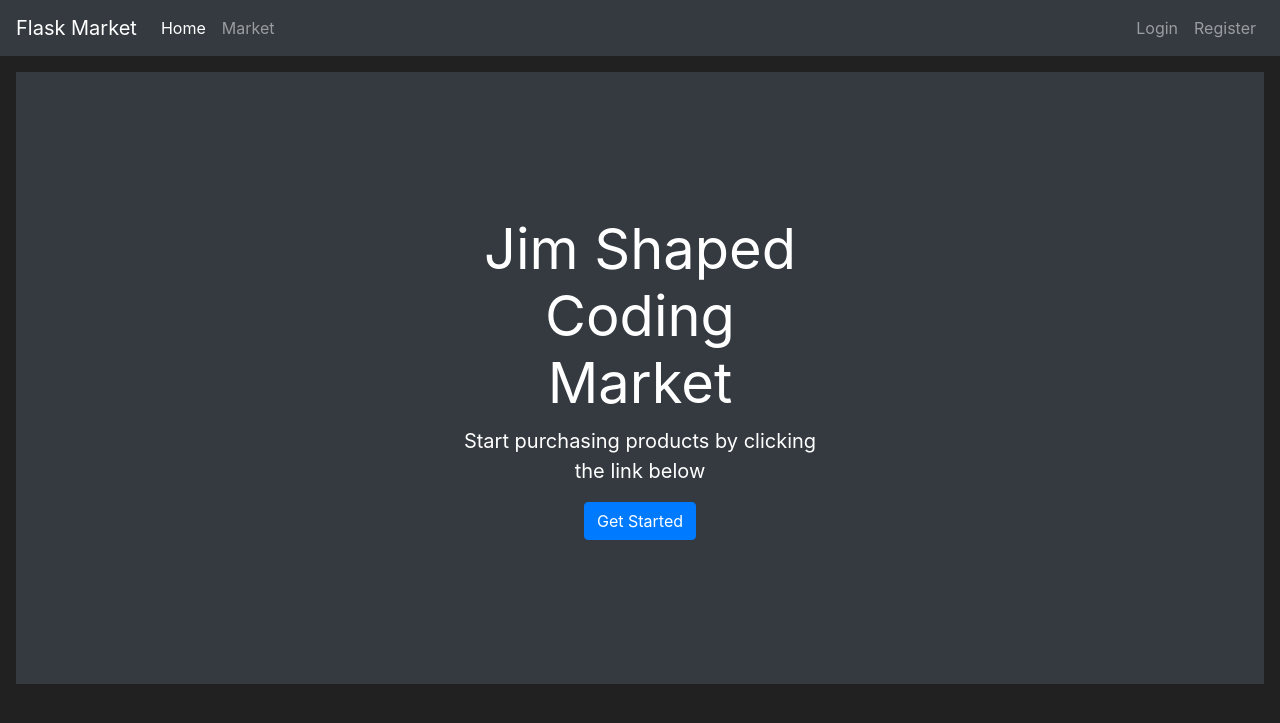
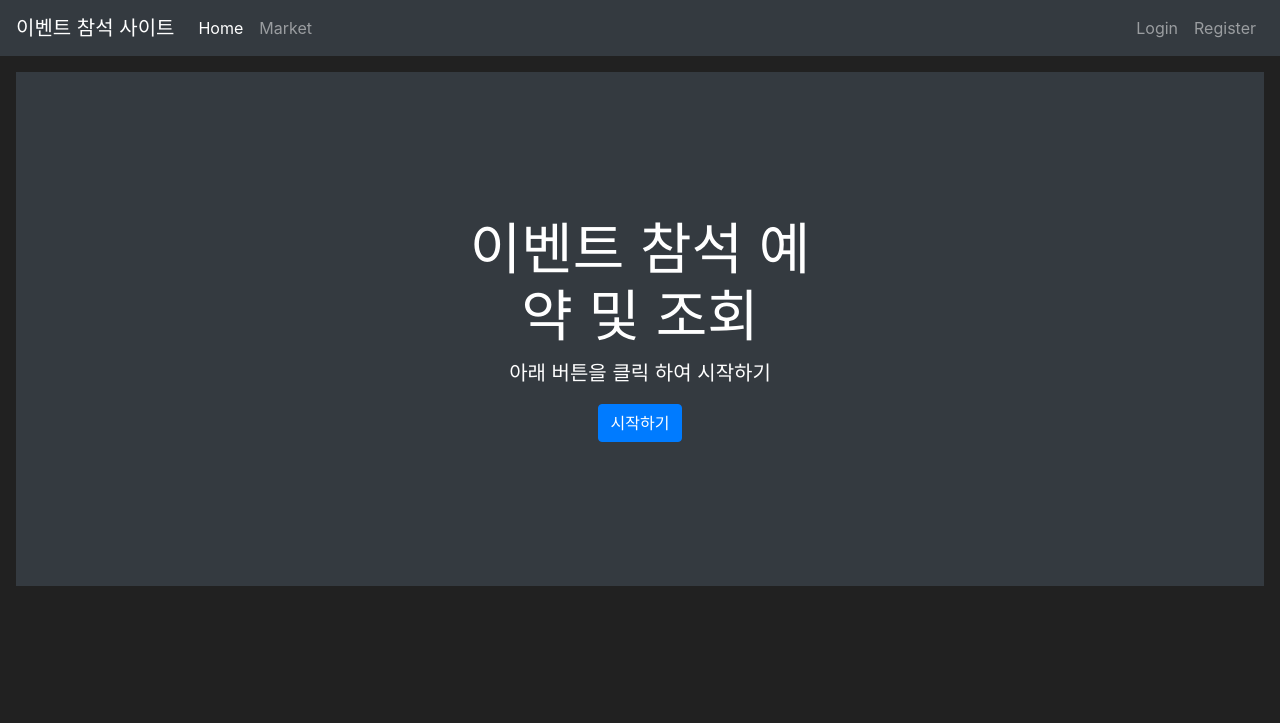
Before and after one commit to changdol-qq/DevOps_Project, a Flask app: page / in a window 1280 px wide. Shown: the top 723 px of the page. Run offline with Flask 3, Linux system fonts and the light colour scheme; some libraries are stand-ins or nearby versions.

Commit message:
completed 20% in progress Korean patch in web_app

```diff
--- a/Python_Web_Application/market/forms.py
+++ b/Python_Web_Application/market/forms.py
@@ -23,9 +23,9 @@ class RegisterFrom(FlaskForm):
 
 
 class LoginForm(FlaskForm):
-    username =StringField(label='User Name:', validators=[DataRequired()])
-    password = PasswordField(label='Password:', validators=[DataRequired()])
-    submit =SubmitField(label='Sign in')
+    username =StringField(label='아이디:', validators=[DataRequired()])
+    password = PasswordField(label='비밀번호:', validators=[DataRequired()])
+    submit =SubmitField(label='로그인')
 
 class PurchaseItemForm(FlaskForm):
     submit = SubmitField(label='Purchase Item!')
--- a/Python_Web_Application/market/routes.py
+++ b/Python_Web_Application/market/routes.py
@@ -70,10 +70,10 @@ def login_page():
             attempted_password=form.password.data
         ):
             login_user(attempted_user)
-            flash(f'Success! You are logged in as: {attempted_user.username}', category='success')
+            flash(f'로그인에 성공하셨습니다. 환영합니다 {attempted_user.username}님.', category='success')
             return redirect(url_for('market_page'))
         else:
-            flash('Username and password are not match! Please try again', category= 'danger')
+            flash('아이디와 비밀번호가 다릅니다. 다시 시도 해주세요', category= 'danger')
 
     return render_template('login.html', form=form)
 
--- a/Python_Web_Application/market/templates/base.html
+++ b/Python_Web_Application/market/templates/base.html
@@ -14,7 +14,7 @@
    </head>
    <body>
     <nav class="navbar navbar-expand-md navbar-dark bg-dark">
-      <a class="navbar-brand" href="#">Flask Market</a>
+      <a class="navbar-brand" href="#">이벤트 참석 사이트</a>
       <button class="navbar-toggler" type="button" data-toggle="collapse" data-target="#navbarNav">
         <span class="navbar-toggler-icon"></span>
       </button>
--- a/Python_Web_Application/market/templates/home.html
+++ b/Python_Web_Application/market/templates/home.html
@@ -7,9 +7,9 @@
 {% block content%}
 <div class="position-relative overflow-hidden p-3 p-md-5 m-md-3 text-center bg-dark" style="color:white">
   <div class="col-md-5 p-lg-5 mx-auto my-5">
-      <h1 class="display-4 font-weight-normal">Jim Shaped Coding Market</h1>
-      <p class="lead font-weight-normal">Start purchasing products by clicking the link below</p>
-      <a class="btn btn-primary" href="{{ url_for('market_page') }}">Get Started</a>
+      <h1 class="display-4 font-weight-normal">이벤트 참석 예약 및 조회</h1>
+      <p class="lead font-weight-normal">아래 버튼을 클릭 하여 시작하기</p>
+      <a class="btn btn-primary" href="{{ url_for('market_page') }}">시작하기</a>
   </div>
   <div class="product-device box-shadow d-none d-md-block"></div>
   <div class="product-device product-device-2 box-shadow d-none d-md-block"></div>
```
Also changed, not shown: Python_Web_Application/market/templates/login.html (+5 -5 lines), 2 other files.
